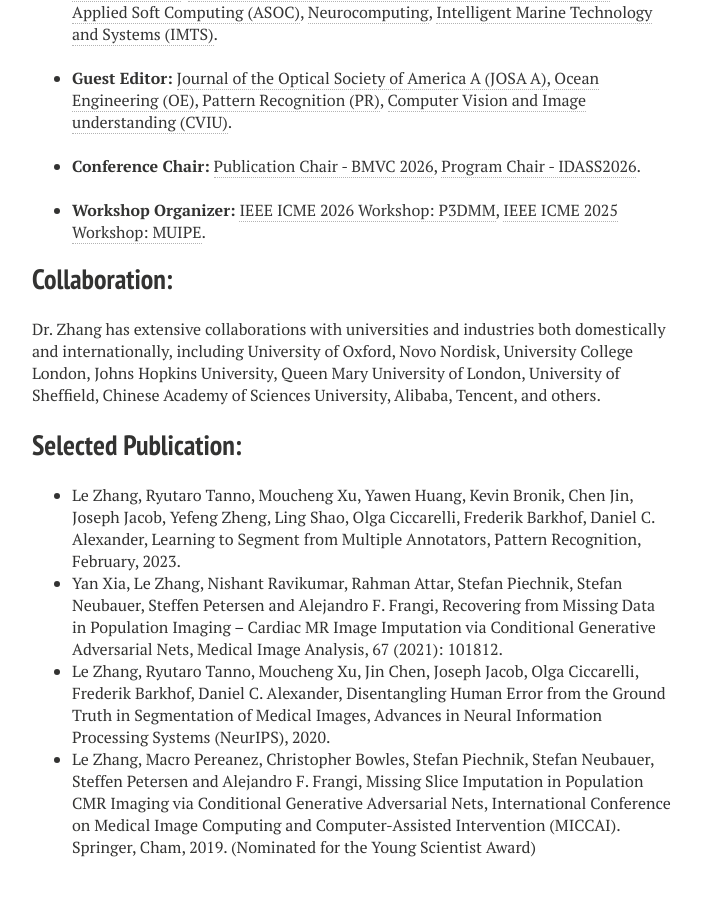
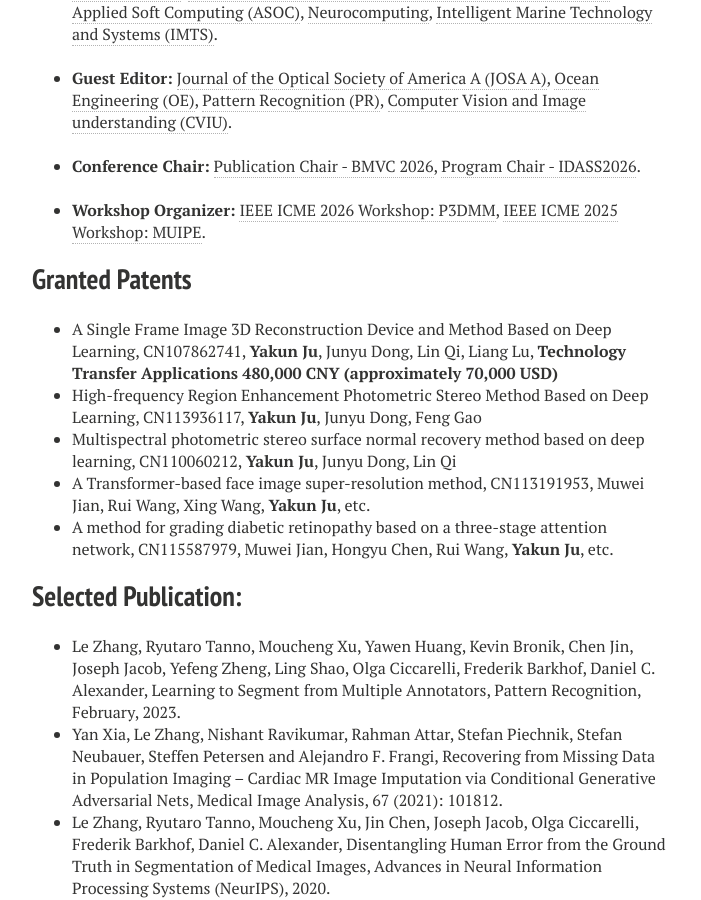
Before and after one commit to Kelvin-Ju/kelvin-ju.github.io, a Jekyll site: the page built from index.md, in a window 1280 px wide and 900 px high, scrolled down 941 px. Shown: the whole window, without its empty margins (288-989 px from the left). Built offline with Jekyll 4.4.1, drawn with Linux system fonts in a browser that asks for light colours; nearby versions of some CDN libraries.

Commit message:
Update index.md

```diff
--- a/index.md
+++ b/index.md
@@ -36,10 +36,16 @@ Yakun Ju is currently an Assistant Professor (PhD Supervisor) with the Computing
 <br>
 *   **Workshop Organizer:** [IEEE ICME 2026 Workshop: P3DMM](https://p3dmm2026.github.io/), [IEEE ICME 2025 Workshop: MUIPE](https://muipe2025.github.io/).
 
-
-
-## Collaboration:
-Dr. Zhang has extensive collaborations with universities and industries both domestically and internationally, including University of Oxford, Novo Nordisk, University College London, Johns Hopkins University, Queen Mary University of London, University of Sheffield, Chinese Academy of Sciences University, Alibaba, Tencent, and others.
+## Granted Patents
+*   A Single Frame Image 3D Reconstruction Device and Method Based on Deep Learning, CN107862741, **Yakun Ju**, Junyu Dong, Lin Qi, Liang Lu, **Technology Transfer Applications 480,000 CNY (approximately 70,000 USD)**
+<br>
+*   High-frequency Region Enhancement Photometric Stereo Method Based on Deep Learning, CN113936117, **Yakun Ju**, Junyu Dong, Feng Gao
+<br>
+*   Multispectral photometric stereo surface normal recovery method based on deep learning, CN110060212, **Yakun Ju**, Junyu Dong, Lin Qi
+<br>
+*   A Transformer-based face image super-resolution method, CN113191953, Muwei Jian, Rui Wang, Xing Wang, **Yakun Ju**, etc.
+<br>
+*   A method for grading diabetic retinopathy based on a three-stage attention network, CN115587979, Muwei Jian, Hongyu Chen, Rui Wang, **Yakun Ju**, etc.
 
 ## Selected Publication:
 *   Le Zhang, Ryutaro Tanno, Moucheng Xu, Yawen Huang, Kevin Bronik, Chen Jin, Joseph Jacob, Yefeng Zheng, Ling Shao, Olga Ciccarelli, Frederik Barkhof, Daniel C. Alexander, Learning to Segment from Multiple Annotators, Pattern Recognition, February, 2023.
```
